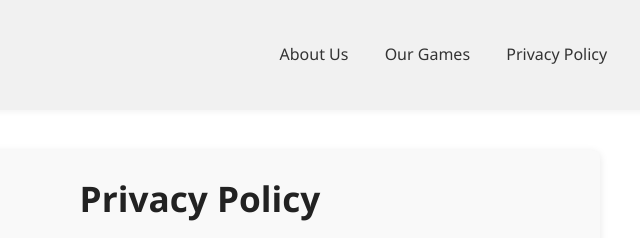
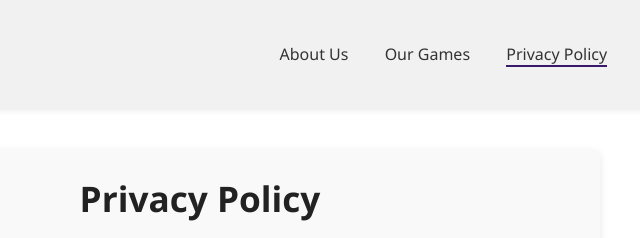
Before and after one commit to DankonDev/portal, a plain HTML site: page privacy.html in a window 1280 px wide. Shown: the top 238 px of the page, 440-1080 px from the left. Drawn offline with Linux system fonts and the light colour scheme.

Commit message:
Update privacy.html

```diff
--- a/privacy.html
+++ b/privacy.html
@@ -15,7 +15,7 @@
     <nav class="nav-links">
       <a href="index.html" class="nav-link">About Us</a>
       <a href="games.html" class="nav-link">Our Games</a>
-      <a href="privacy.html" class="nav-link">Privacy Policy</a>
+      <a href="privacy.html" class="nav-link active">Privacy Policy</a>
       <a href="contact.html" class="nav-link">Contact Us</a>
     </nav>
   </header>
```
